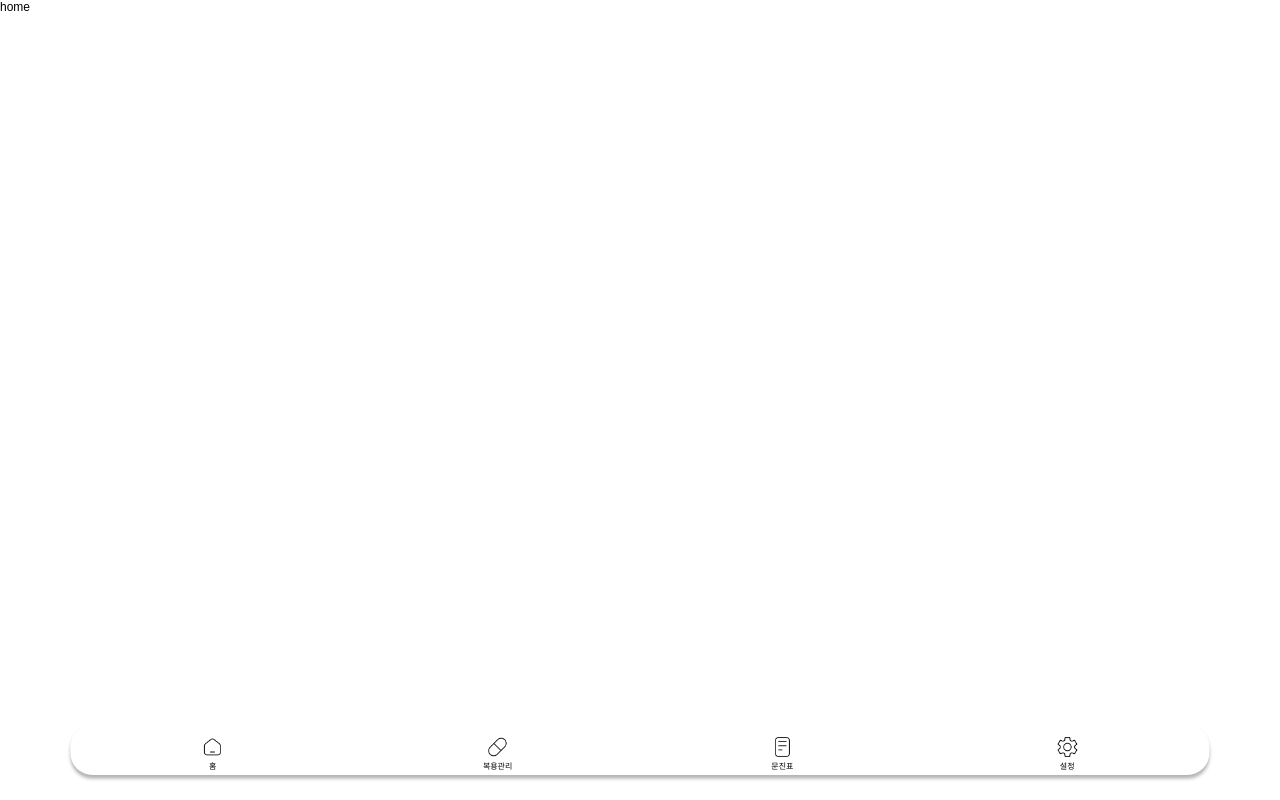
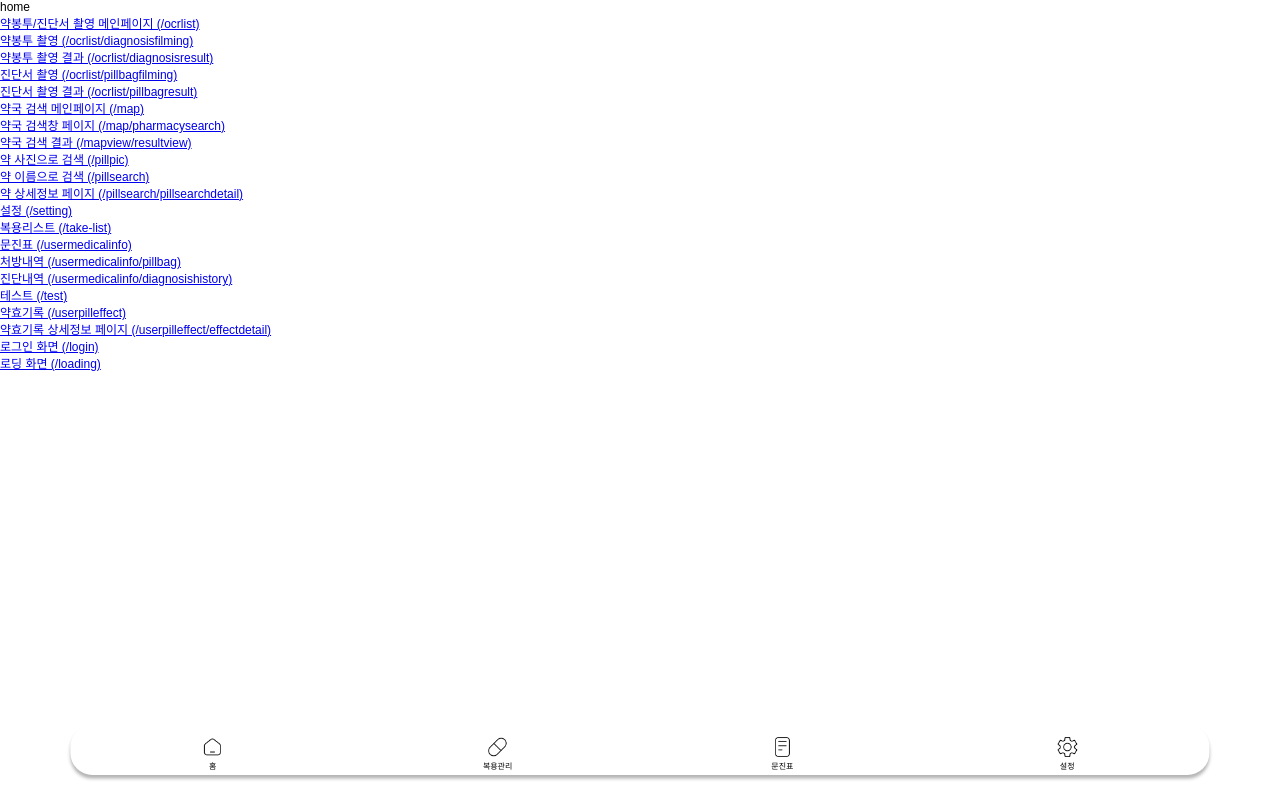
Before and after one commit to MedicineMadeByMother-Mayak/ChukChuk-yaksa, a Vue app in the folder frontend/chuckchuck_front/: page / in a window 1280 px wide. Built offline with nearby package versions, Linux system fonts and the light colour scheme; a web font is replaced by a local one.

Commit message:
Fix - 홈페이지에 링크 추가 / pillSearchView 수정

```diff
--- a/frontend/chuckchuck_front/src/views/home/HomeView.vue
+++ b/frontend/chuckchuck_front/src/views/home/HomeView.vue
@@ -1,5 +1,68 @@
 <template>
   <div>home</div>
+  <div>
+    <a href="/ocrlist">약봉투/진단서 촬영 메인페이지 (/ocrlist)</a>
+  </div>
+  <div>
+    <a href="/ocrlist/diagnosisfilming">약봉투 촬영 (/ocrlist/diagnosisfilming)</a>
+  </div>
+  <div>
+    <a href="/ocrlist/diagnosisresult">약봉투 촬영 결과 (/ocrlist/diagnosisresult)</a>
+  </div>
+  <div>
+    <a href="/ocrlist/pillbagfilming">진단서 촬영 (/ocrlist/pillbagfilming)</a>
+  </div>
+  <div>
+    <a href="/ocrlist/pillbagresult">진단서 촬영 결과 (/ocrlist/pillbagresult)</a>
+  </div>
+  <div>
+    <a href="/map">약국 검색 메인페이지 (/map)</a>
+  </div>
+  <div>
+    <a href="/map/pharmacysearch">약국 검색창 페이지 (/map/pharmacysearch)</a>
+  </div>
+  <div>
+    <a href="/mapview/resultview">약국 검색 결과 (/mapview/resultview)</a>
+  </div>
+  <div>
+    <a href="/pillpic">약 사진으로 검색 (/pillpic)</a>
+  </div>
+  <div>
+    <a href="/pillsearch">약 이름으로 검색 (/pillsearch)</a>
+  </div>
+  <div>
+    <a href="/pillsearch/pillsearchdetail">약 상세정보 페이지 (/pillsearch/pillsearchdetail)</a>
+  </div>
+  <div>
+    <a href="/setting">설정 (/setting)</a>
+  </div>
+  <div>
+    <a href="/take-list">복용리스트 (/take-list)</a>
+  </div>
+  <div>
+    <a href="/usermedicalinfo">문진표 (/usermedicalinfo)</a>
+  </div>
+  <div>
+    <a href="/usermedicalinfo/pillbag">처방내역 (/usermedicalinfo/pillbag)</a>
+  </div>
+  <div>
+    <a href="/usermedicalinfo/diagnosishistory">진단내역 (/usermedicalinfo/diagnosishistory)</a>
+  </div>
+  <div>
+    <a href="/test">테스트 (/test)</a>
+  </div>
+  <div>
+    <a href="/userpilleffect">약효기록 (/userpilleffect)</a>
+  </div>
+  <div>
+    <a href="/userpilleffect/effectdetail">약효기록 상세정보 페이지 (/userpilleffect/effectdetail)</a>
+  </div>
+  <div>
+    <a href="/login">로그인 화면 (/login)</a>
+  </div>
+  <div>
+    <a href="/loading">로딩 화면 (/loading)</a>
+  </div>
 </template>
 
 <script setup></script>
--- a/frontend/chuckchuck_front/src/views/pill_search/PillSearchView.vue
+++ b/frontend/chuckchuck_front/src/views/pill_search/PillSearchView.vue
@@ -25,6 +25,8 @@
       </div>
     </div>
   </div>
+    <!-- Nav-bar용 -->
+    <div style="height: 85px; background-color: #FFFFFF;"></div>
 </template>
 
 <script setup>
@@ -85,6 +87,46 @@ const dumydata = ref({
       warningElders: true,
       warningTogether: false,
     },
+    {
+      pillId: 2,
+      pillName: "디고신정(디곡신)",
+      imageUrl: "../../assests/img/tempPill.png",
+      type: "진통제 (painkiller)",
+      warningPregnant: true,
+      warningUseDate: false,
+      warningElders: true,
+      warningTogether: false,
+    },
+    {
+      pillId: 3,
+      pillName: "옥시톤주사액5아이유(옥시토신)",
+      imageUrl: "../../assests/img/tempPill.png",
+      type: "진통제 (painkiller)",
+      warningPregnant: false,
+      warningUseDate: false,
+      warningElders: true,
+      warningTogether: true,
+    },
+    {
+      pillId: 4,
+      pillName: "아주디곡신주사액",
+      imageUrl: "../../assests/img/tempPill.png",
+      type: "진통제 (painkiller)",
+      warningPregnant: false,
+      warningUseDate: true,
+      warningElders: true,
+      warningTogether: false,
+    },
+    {
+      pillId: 5,
+      pillName: "삐콤정",
+      imageUrl: "../../assests/img/tempPill.png",
+      type: "진통제 (painkiller)",
+      warningPregnant: true,
+      warningUseDate: true,
+      warningElders: true,
+      warningTogether: false,
+    },
   ],
 });
 </script>
```
